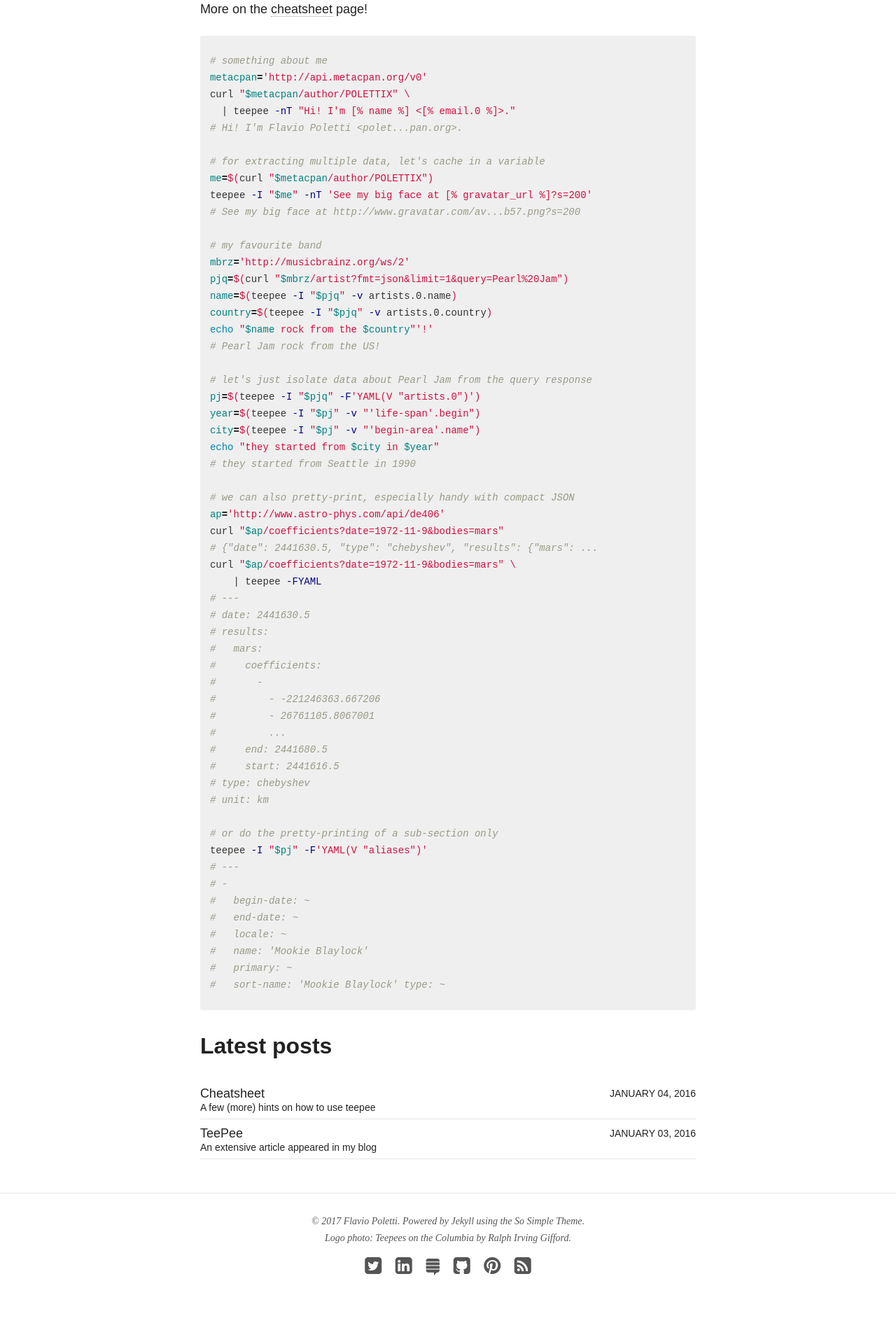
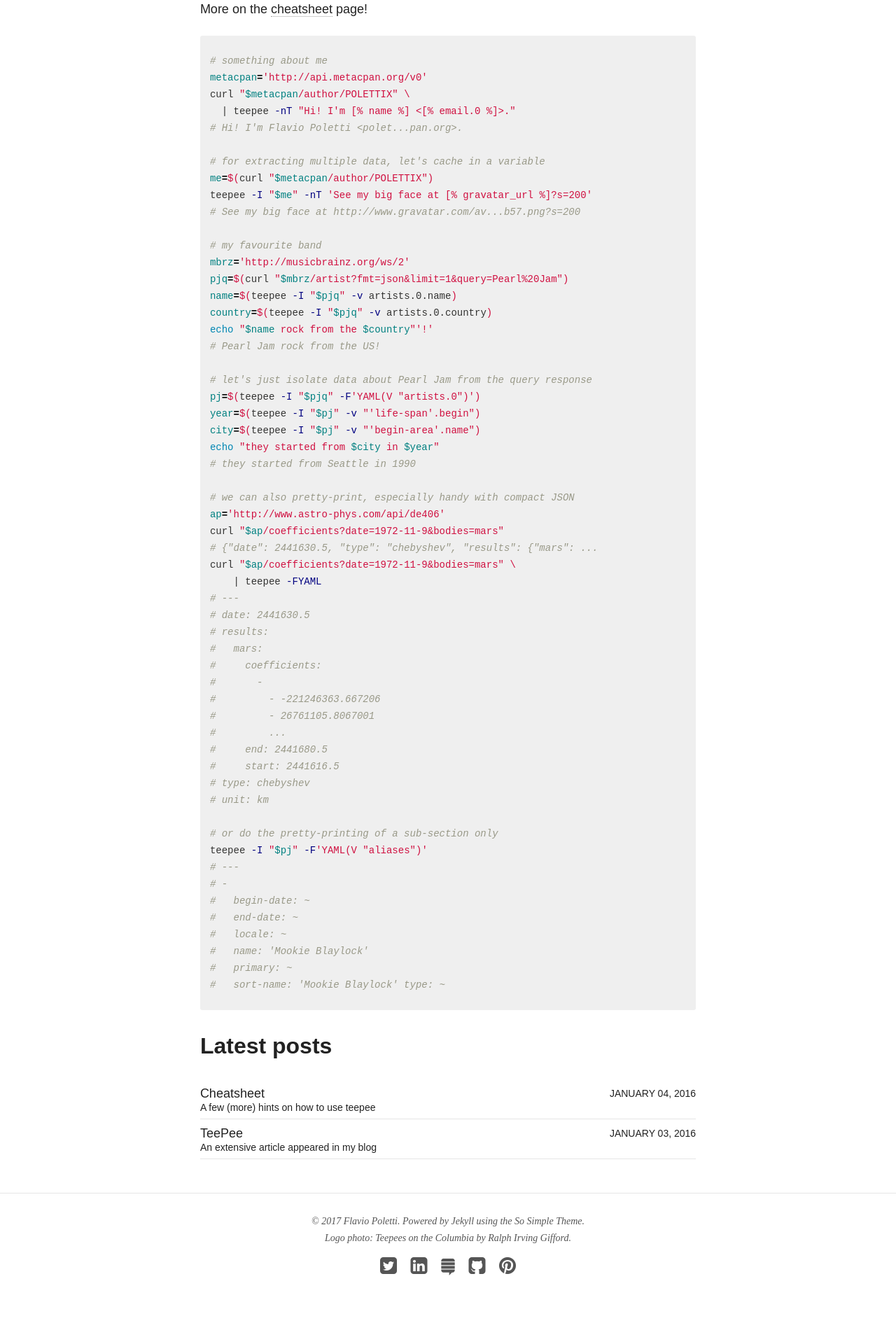
Before and after one commit to polettix/teepee, a Jekyll site: the page built from index.md, in a window 1280 px wide. Shown: the part 1057-2977 px from the top of the page at 70% size. Built offline with Jekyll 4.4.1, drawn with Linux system fonts in a browser that asks for light colours; nearby versions of some CDN libraries.

Commit message:
Remove RSS feed icon/link, no use here

```diff
--- a/_includes/footer.html
+++ b/_includes/footer.html
@@ -14,5 +14,5 @@
 	{% if site.owner.tumblr %}<a href="http://{{ site.owner.tumblr }}.tumblr.com" title="{{ site.owner.name}} on Tumblr" target="_blank"><i class="fa fa-tumblr-square fa-2x"></i></a>{% endif %}
   {% if site.owner.pinterest %}<a href="https://www.pinterest.com/{{ site.owner.pinterest }}/" title="{{ site.owner.name}} on Pinterest" target="_blank"><i class="fa fa-pinterest fa-2x"></i></a>{% endif %}
 	{% if site.owner.weibo %}<a href="https://www.weibo.com/u/{{ site.owner.weibo }}/" title="{{ site.owner.name}} on Weibo" target="_blank"><i class="fa fa-weibo fa-2x"></i></a>{% endif %}
-   <a href="{{ site.url }}{{ site.baseurl }}/feed.xml" title="Atom/RSS feed"><i class="fa fa-rss-square fa-2x"></i></a>
+   <!-- <a href="{{ site.url }}{{ site.baseurl }}/feed.xml" title="Atom/RSS feed"><i class="fa fa-rss-square fa-2x"></i></a> -->
 </div><!-- /.social-icons -->
```
